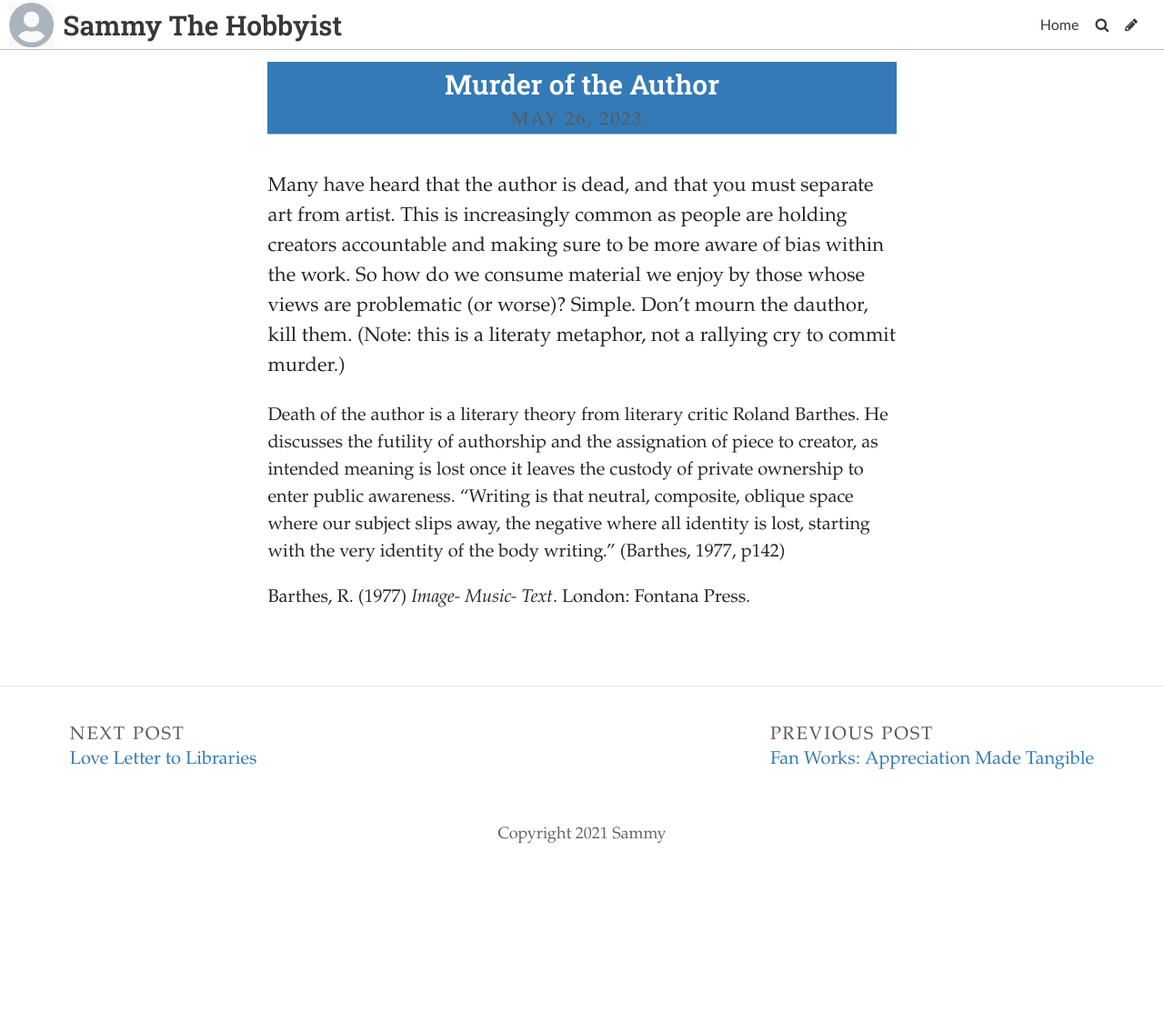
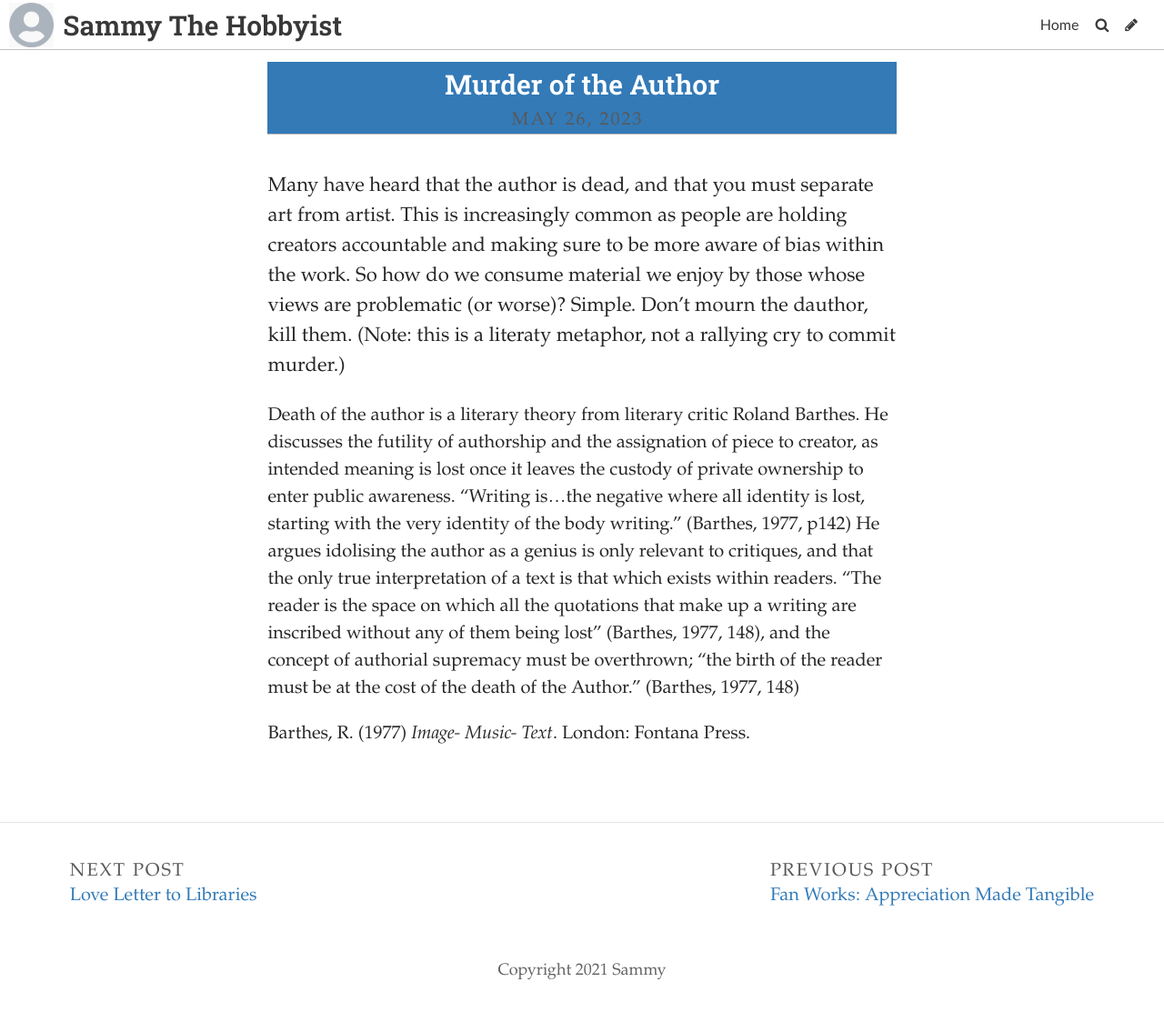
Before and after one commit to SammySpinsAYarn/Blog, a Jekyll site: the page built from _posts/2023-05-18-need-to-think-of-titles.md, in a window 1280 px wide. Shown: the whole page at 91% size. Built offline with Jekyll 4.4.1, drawn with Linux system fonts in a browser that asks for light colours; some web fonts are replaced; before the commit the page ends 963 px from its top, so only the background shows below that.

Commit message:
Update Post “2023-05-18-need-to-think-of-titles”

```diff
--- a/_posts/2023-05-18-need-to-think-of-titles.md
+++ b/_posts/2023-05-18-need-to-think-of-titles.md
@@ -7,6 +7,9 @@ comments: false
 ---
 M﻿any have heard that the author is dead, and that you must separate art from artist. This is increasingly common as people are holding creators accountable and making sure to be more aware of bias within the work. So how do we consume material we enjoy by those whose views are problematic (or worse)? Simple. Don't mourn the dauthor, kill them. (Note: this is a literaty metaphor, not a rallying cry to commit murder.)
 
-D﻿eath of the author is a literary theory from literary critic Roland Barthes. He discusses the futility of authorship and the assignation of piece to creator, as intended meaning is lost once it leaves the custody of private ownership to enter public awareness. "Writing is that neutral, composite, oblique space where our subject slips away, the negative where all identity is lost, starting with the very identity of the body writing." (Barthes, 1977, p142)
+D﻿eath of the author is a literary theory from literary critic Roland Barthes. He discusses the futility of authorship and the assignation of piece to creator, as intended meaning is lost once it leaves the custody of private ownership to enter public awareness. "Writing is...the negative where all identity is lost, starting with the very identity of the body writing." (Barthes, 1977, p142) He argues idolising the author as a genius is only relevant to critiques, and that the only true interpretation of a text is that which exists within readers. "The reader is the space
+on which all the quotations that make up a writing are inscribed without any of them being lost" (Barthes, 1977, 148), and the concept of authorial supremacy must be overthrown; "the birth of the reader must be at the cost of the death of the Author." (Barthes, 1977, 148)
+
+
 
 B﻿arthes, R. (1977) *Image- Music- Text*. London: Fontana Press.
```
